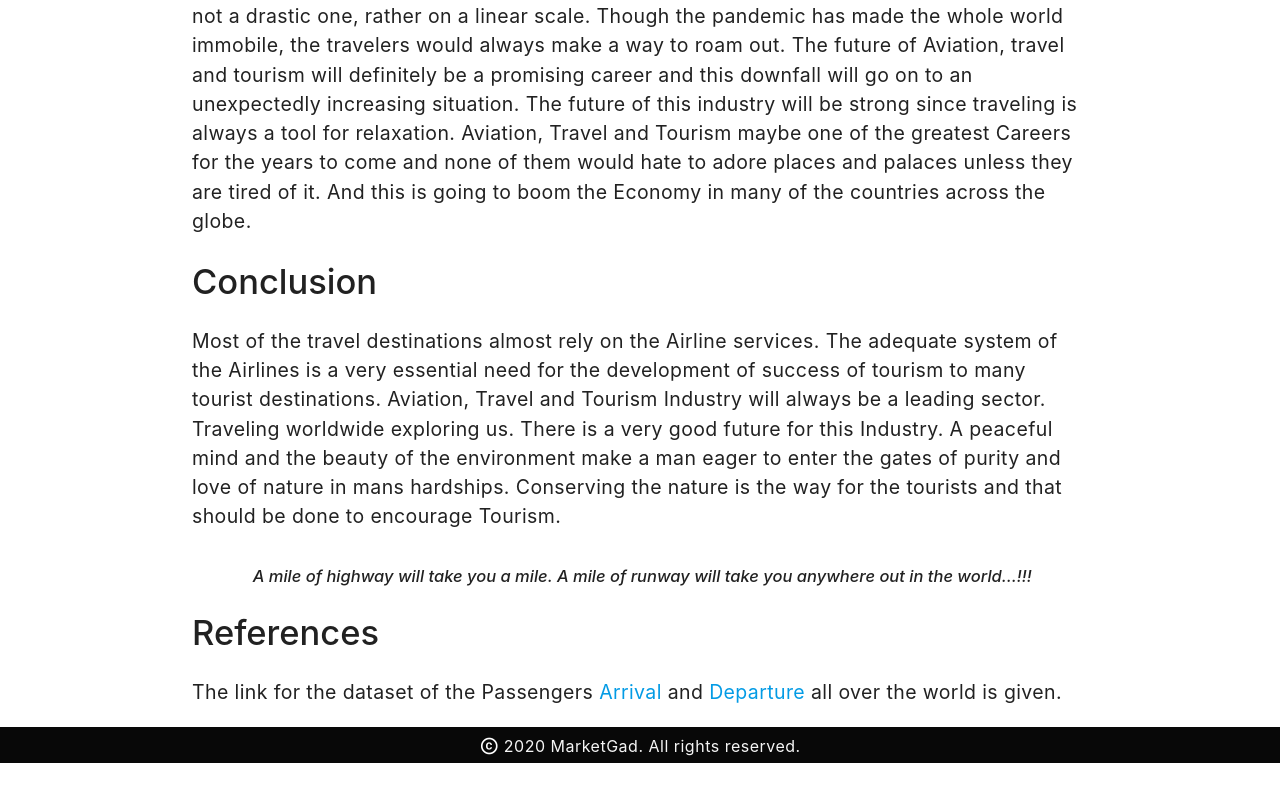
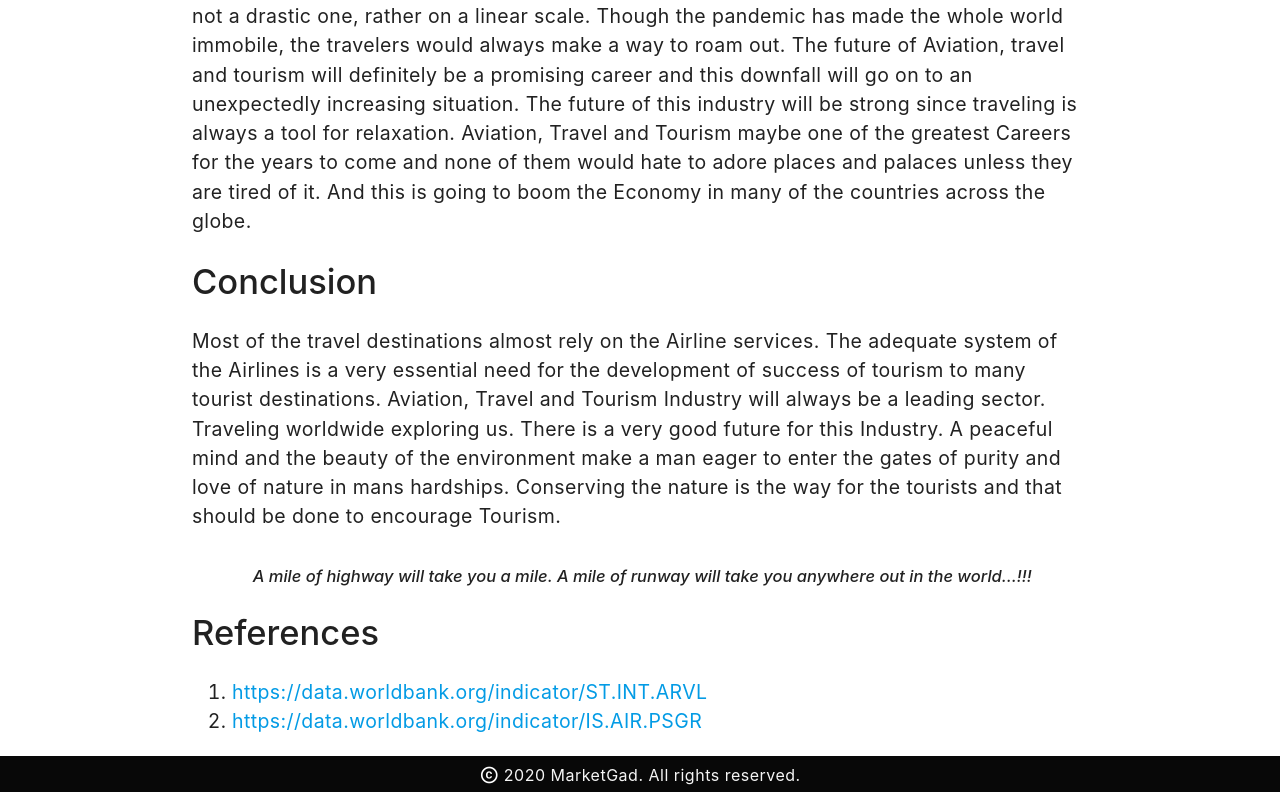
Before and after one commit to MarketGad/market-research-blog-frontend, a React (Create React App) app: page /s2008 in a window 1280 px wide. Shown: the part 3664-4456 px from the top of the page. Before the commit the page ends 4427 px from the top, so only its background shows below. Built offline with nearby package versions, Linux system fonts and the light colour scheme.

Commit message:
Reference style changed

```diff
--- a/src/Articles/startups/s2007.js
+++ b/src/Articles/startups/s2007.js
@@ -122,9 +122,14 @@ their companies for a productive output.</p>
                 conducting a smooth social distancing meet. So I conclude that the Artificial Intelligence would
 rule the future world and machines will rule humans. Humans soon to become machines.</p>
                 <h2 className="article-img-desc center"><em><strong>&nbsp;Humans to work as employees of machines...</strong></em></h2>
-                <p className="article-subhead">References</p>
-                <p className="article-content">The dataset used for the research is the dataset <a href="https://www.kaggle.com/blackbee2016/adult-census-income-with-ai">Aritificial Intelligence </a>used in various companies
-across the world.</p>
+                <div className="references">
+                    <p className="article-subhead">
+                        References
+                     </p>
+                    <ol className="article-content">
+                        <li> <a href="https://www.kaggle.com/blackbee2016/adult-census-income-with-ai">https://www.kaggle.com/blackbee2016/adult-census-income-with-ai</a></li>
+                    </ol>
+                </div>
             </div>
             <Footer />
         </div>
--- a/src/Articles/startups/s2008.js
+++ b/src/Articles/startups/s2008.js
@@ -124,8 +124,15 @@ going to boom the Economy in many of the countries across the globe.</p>
 encourage Tourism.</p>
                 <h2 className="article-img-desc center"><em><strong>&nbsp;A mile of highway will take you a mile. A mile of runway will take you anywhere out in the
 world...!!!</strong></em></h2>
-                <p className="article-subhead">References</p>
-                <p className="article-content">The link for the dataset of the Passengers <a href="https://data.worldbank.org/indicator/ST.INT.ARVL">Arrival</a> and <a href="https://data.worldbank.org/indicator/IS.AIR.PSGR">Departure</a> all over the world is given.</p>
+                <div className="references">
+                    <p className="article-subhead">
+                        References
+                     </p>
+                    <ol className="article-content">
+                        <li> <a href="https://data.worldbank.org/indicator/ST.INT.ARVL">https://data.worldbank.org/indicator/ST.INT.ARVL</a></li>
+                        <li> <a href="https://data.worldbank.org/indicator/IS.AIR.PSGR">https://data.worldbank.org/indicator/IS.AIR.PSGR</a></li>
+                    </ol>
+                </div>
             </div>
             <Footer />
         </div>
```
